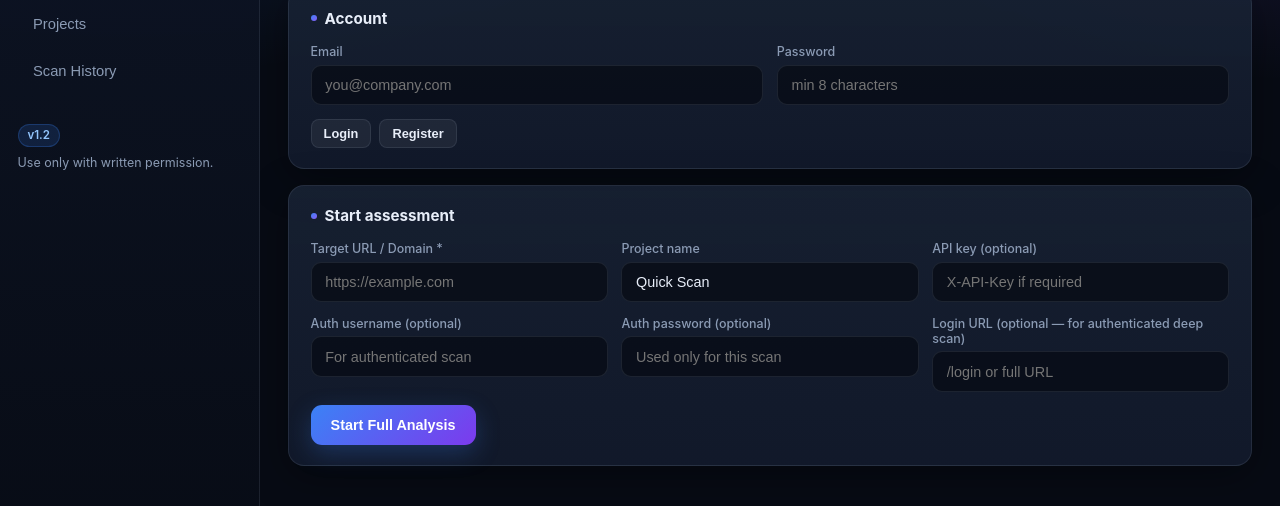
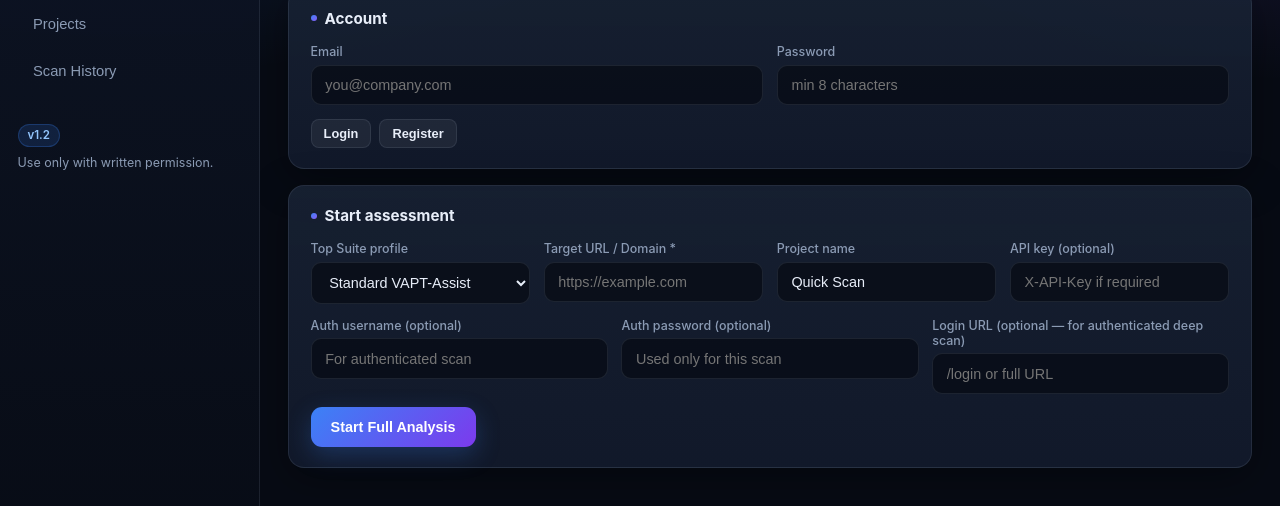
Before and after one commit to vultrexsec-lab/HelixAudit, a plain HTML site: page frontend/index.html in a window 1280 px wide. Shown: the part 144-650 px from the top of the page. Drawn offline with Linux system fonts and the light colour scheme.

Commit message:
UI: Top Suite profile dropdown on scan form

```diff
--- a/frontend/index.html
+++ b/frontend/index.html
@@ -215,6 +215,16 @@
       <div class="card">
         <h2>Start assessment</h2>
         <div class="row">
+          <div>
+            <label>Top Suite profile</label>
+            <select id="suite">
+              <option value="standard" selected>Standard VAPT-Assist</option>
+              <option value="quick">Quick Surface</option>
+              <option value="full">Full Suite (Top)</option>
+              <option value="owasp">OWASP Top 10 Focus</option>
+              <option value="nuclei_top">Nuclei Top Templates</option>
+            </select>
+          </div>
           <div>
             <label>Target URL / Domain *</label>
             <input id="target" placeholder="https://example.com" />
```
